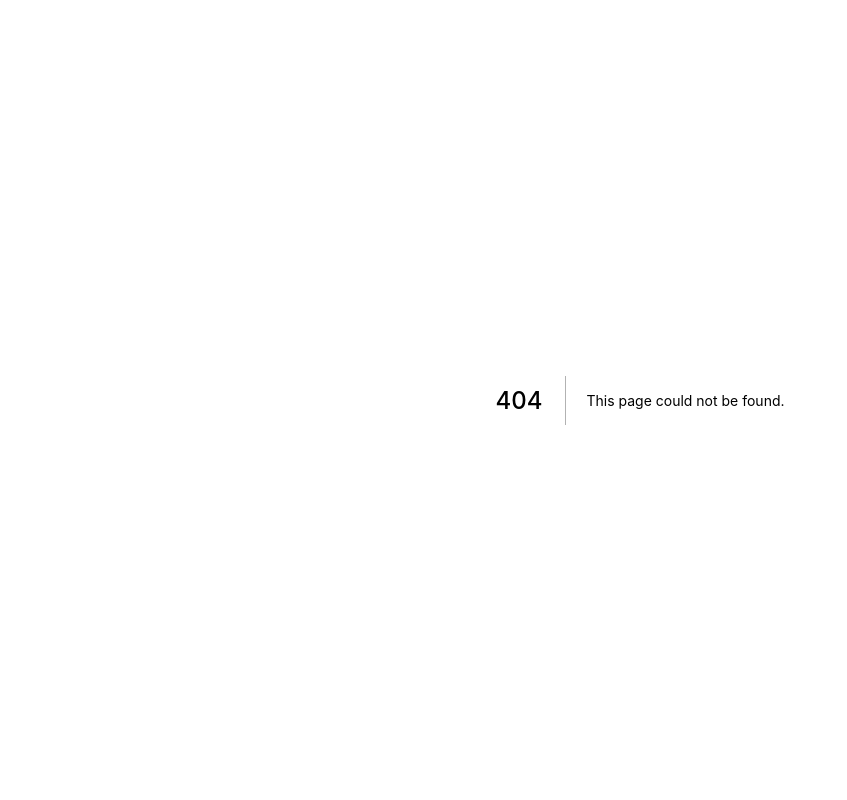
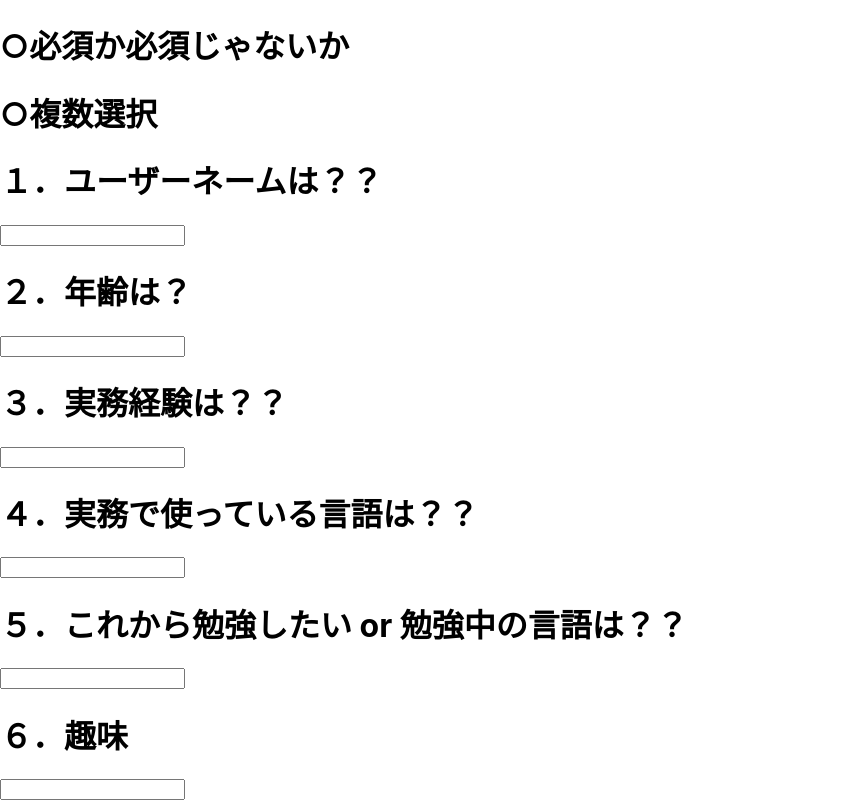
Before and after one commit to yutocreate/MOKUPUT, a Next.js app: page /1 in a window 1280 px wide. Before the commit this address had no page. Shown: the whole page, without its empty margins (0-847 px from the left). Built offline with nearby package versions, Linux system fonts and the light colour scheme; no server answers; the database is empty.

Commit message:
ユーザーの詳細登録ページをダイナミックルーティングで実装

```diff
--- /dev/null
+++ b/pages/[id].tsx
@@ -0,0 +1,69 @@
+import React, { useState, useEffect } from 'react'
+import {db} from '../firebase/firebase'
+
+const UserId = ({id}) => {
+  const [users, setUsers] = useState([])
+
+  useEffect(() => {
+    db.collection("user").onSnapshot((snapshot) => {
+      setUsers(
+        snapshot.docs.map((doc) => ({
+          id: doc.id,
+          email: doc.data().email
+        }))
+      );
+    });
+  }, []);
+
+  return (
+    <div>
+      <h1>○必須か必須じゃないか</h1>
+      <h1>○複数選択</h1>
+      <h1>１．ユーザーネームは？？</h1>
+      <form>
+        <input type='text' />
+      </form>
+      <h1>２．年齢は？</h1>
+      <form>
+        <input type='text' />
+      </form>
+      <h1>３．実務経験は？？</h1>
+      <form>
+        <input type='text' />
+      </form>
+      <h1>４．実務で使っている言語は？？</h1>
+      <form>
+        <input type='text' />
+      </form>
+      <h1>５．これから勉強したい or 勉強中の言語は？？</h1>
+      <form>
+        <input type='text' />
+      </form>
+      <h1>６．趣味</h1>
+      <form>
+        <input type='text' />
+      </form>
+    </div>
+  )
+}
+
+export default UserId
+
+
+export const getStaticPaths = async () => {
+  const snapshot = await db.collection("users").get();
+  return {
+    paths: snapshot.docs.map((doc) => ({
+      params: {
+        id: doc.id,
+      },
+    })),
+    fallback: false,
+  };
+};
+
+export const getStaticProps = async ({ params: { id } }) => {
+  return {
+    props: { id },
+  };
+};
--- a/pages/_app.tsx
+++ b/pages/_app.tsx
@@ -1,7 +1,9 @@
 import '../styles/globals.css'
 
 function MyApp({ Component, pageProps }) {
-  return <Component {...pageProps} />
+  return (
+      <Component {...pageProps} />
+  )
 }
 
 export default MyApp
--- a/pages/index.tsx
+++ b/pages/index.tsx
@@ -1,6 +1,8 @@
 import React, { useState } from "react";
 import "firebase/firestore";
 import { db } from "../firebase/firebase";
+import {BrowserRouter} from 'react-router-dom'
+
 
 // console.log(db)
 
@@ -21,6 +23,8 @@ const Home = () => {
 
   console.log(fire)
 
+
+
   return (
     <>
       <h1>あああ</h1>
```
Also changed, not shown: package.json (+11 -4 lines), pages/signup.tsx (+32 -11 lines), pages/userId.tsx (added, +11 -0 lines), 2 other files (tests, documents, lock files or other folders).
